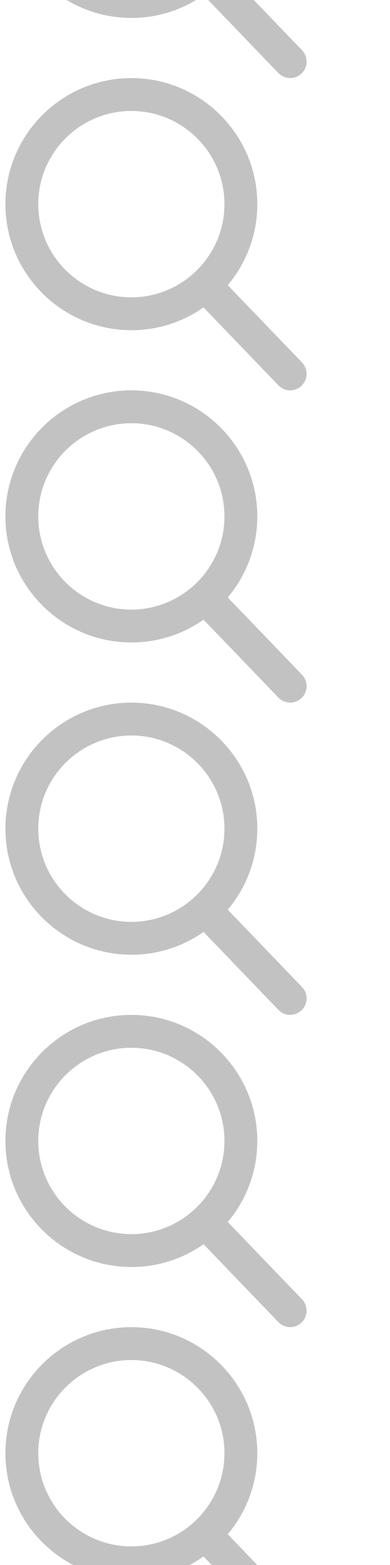
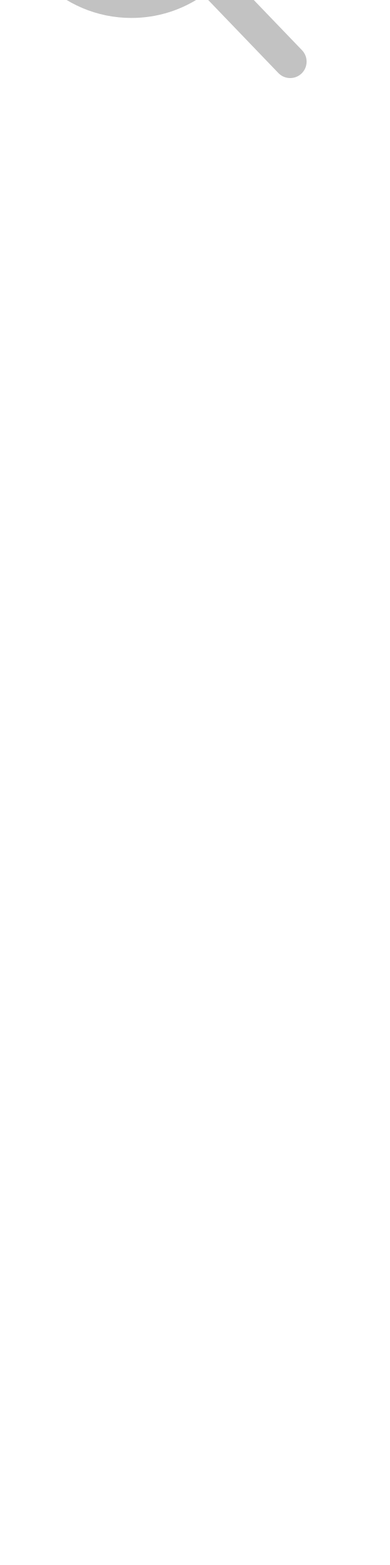
Before and after one commit to kalviumcommunity/S59_Parul_Capstone_ChitkaraConnect, a React (Vite) app in the folder client/: page /Clubs in a window 1280 px wide. Shown: the part 1040-3606 px from the top of the page at 61% size, without its empty margins (0-640 px from the left). After the commit the page ends 1168 px from the top, so only its background shows below. Built offline with nearby package versions, Linux system fonts and the light colour scheme.

Commit message:
Repeated blocks removed

```diff
--- a/client/src/components/club/Clubs.jsx
+++ b/client/src/components/club/Clubs.jsx
@@ -19,27 +19,6 @@ export default function Clubs() {
                         <div className='w-[13vw] h-[13vw] max-w-[200px] max-h-[200px] shadow shadow-gray-400 p-4 border-0 flex items-center justify-center rounded'>
                             <img src={Search} alt="csi" className='max-w-full max-h-full' />
                         </div>
-                        <div className='w-[13vw] h-[13vw] max-w-[200px] max-h-[200px] shadow shadow-gray-400 p-4 border-0 flex items-center justify-center rounded'>
-                            <img src={Search} alt="csi" className='max-w-full max-h-full' />
-                        </div>
-                        <div className='w-[13vw] h-[13vw] max-w-[200px] max-h-[200px] shadow shadow-gray-400 p-4 border-0 flex items-center justify-center rounded'>
-                            <img src={Search} alt="csi" className='max-w-full max-h-full' />
-                        </div>
-                        <div className='w-[13vw] h-[13vw] max-w-[200px] max-h-[200px] shadow shadow-gray-400 p-4 border-0 flex items-center justify-center rounded'>
-                            <img src={Search} alt="csi" className='max-w-full max-h-full' />
-                        </div>
-                        <div className='w-[13vw] h-[13vw] max-w-[200px] max-h-[200px] shadow shadow-gray-400 p-4 border-0 flex items-center justify-center rounded'>
-                            <img src={Search} alt="csi" className='max-w-full max-h-full' />
-                        </div>
-                        <div className='w-[13vw] h-[13vw] max-w-[200px] max-h-[200px] shadow shadow-gray-400 p-4 border-0 flex items-center justify-center rounded'>
-                            <img src={Search} alt="csi" className='max-w-full max-h-full' />
-                        </div>
-                        <div className='w-[13vw] h-[13vw] max-w-[200px] max-h-[200px] shadow shadow-gray-400 p-4 border-0 flex items-center justify-center rounded'>
-                            <img src={Search} alt="csi" className='max-w-full max-h-full' />
-                        </div>
-                        <div className='w-[13vw] h-[13vw] max-w-[200px] max-h-[200px] shadow shadow-gray-400 p-4 border-0 flex items-center justify-center rounded'>
-                            <img src={Search} alt="csi" className='max-w-full max-h-full' />
-                        </div>
                     </div>
                 </div>
             </div>
```
